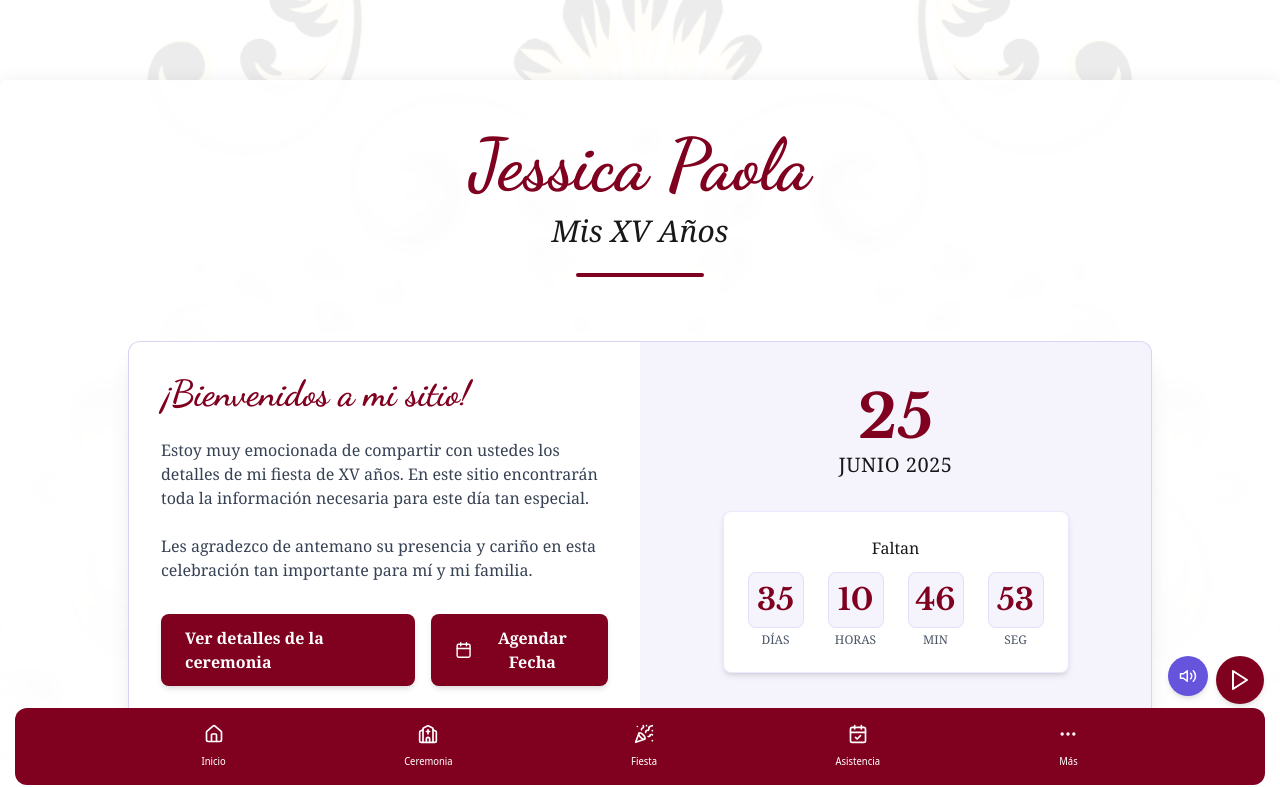
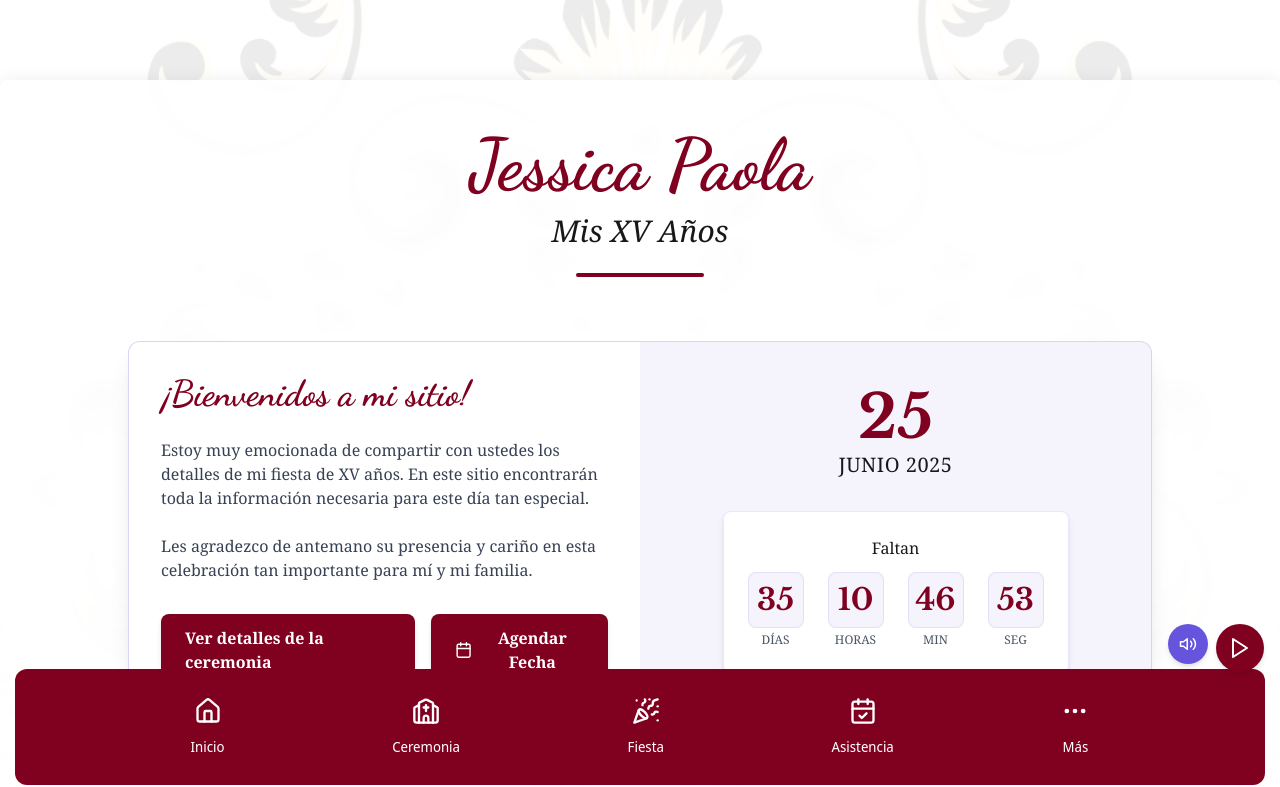
Before and after one commit to Lanyev/quince-jessica, a React (Vite) app: page / in a window 1280 px wide. Shown: the top 787 px of the page. Built offline with nearby package versions, Linux system fonts and the light colour scheme.

Commit message:
Ajusta estilos y z-index en componentes para mejorar la visualización y la interacción

```diff
--- a/src/App.jsx
+++ b/src/App.jsx
@@ -65,7 +65,7 @@ function App() {
         </div>
         <MusicPlayer audioSrc={audioSrc} />
         <ScrollToTop />
-        <footer className="w-full fixed bottom-0 left-0 right-0 z-50 p-[15px]">
+        <footer className="w-full fixed bottom-0 left-0 right-0 z-10 p-[15px]">
           <Navbar />
         </footer>
       </div>
--- a/src/components/MoreModal.jsx
+++ b/src/components/MoreModal.jsx
@@ -5,9 +5,8 @@ const MoreModal = ({ isOpen, onClose }) => {
   if (!isOpen) return null;
 
   return (
-    <>
-      <div className="fixed inset-0 bg-black/20 backdrop-blur-sm z-40" onClick={onClose}></div>
-      <div className="fixed bottom-[70px] left-1/2 transform -translate-x-1/2 w-[90%] max-w-sm bg-primary text-white rounded-xl shadow-xl p-4 z-50 border border-primary-light">      <div className="flex justify-between items-center mb-3">
+    <>      <div className="fixed inset-0 bg-black/20 backdrop-blur-sm z-40" onClick={onClose}></div>
+      <div className="fixed bottom-[70px] left-1/2 transform -translate-x-1/2 w-[90%] max-w-sm bg-primary text-white rounded-xl shadow-xl p-4 z-50 border border-primary-light"><div className="flex justify-between items-center mb-3">
         <h3 className="text-lg font-nav font-semibold text-white">Más opciones</h3>
         <button onClick={onClose} className="text-white/80 hover:text-white">
           <svg xmlns="http://www.w3.org/2000/svg" width="20" height="20" viewBox="0 0 24 24" fill="none" stroke="currentColor" strokeWidth="2" strokeLinecap="round" strokeLinejoin="round">
--- a/src/components/MusicPlayer.jsx
+++ b/src/components/MusicPlayer.jsx
@@ -34,12 +34,9 @@ const MusicPlayer = ({ audioSrc }) => {
       audio.removeEventListener('ended', handleAudioEnd);
     };
   }, [volume]);
-
-  return (
-    <div className="fixed bottom-24 right-4 z-40">
+  return (    <div className="fixed bottom-32 right-4 z-[100]">
       <audio ref={audioRef} src={audioSrc} preload="auto" loop />
-
-      {showVolume && (
+        {showVolume && (
         <div className="absolute bottom-16 right-1 bg-white/90 p-3 rounded-lg shadow-md mb-2 backdrop-blur-sm border border-primary/20 w-32">
           <label htmlFor="volume-control" className="text-xs text-primary mb-1 block font-serif">Volumen</label>
           <input
--- a/src/components/Navbar.jsx
+++ b/src/components/Navbar.jsx
@@ -7,42 +7,40 @@ const Navbar = () => {
 
   const openModal = () => setIsModalOpen(true);
   const closeModal = () => setIsModalOpen(false);  return (
-    <div className={`fixed bottom-0 left-0 right-0 w-full mx-auto max-w-[calc(100%-30px)] bg-primary text-white py-1 px-1 rounded-xl ${isModalOpen ? 'filter opacity-75' : ''}`} style={{ maxWidth: 'calc(100% - 30px)', marginLeft: 'auto', marginRight: 'auto', marginBottom: '15px' }}>
-    <ul className="menu menu-horizontal w-full flex justify-evenly">
-      <li>        <Link
+    <div className={`fixed bottom-0 left-0 right-0 w-full mx-auto max-w-[calc(100%-30px)] bg-primary text-white py-3 px-2 rounded-xl ${isModalOpen ? 'filter opacity-75' : ''}`} style={{ maxWidth: 'calc(100% - 30px)', marginLeft: 'auto', marginRight: 'auto', marginBottom: '15px', zIndex: 5 }}>
+    <ul className="menu menu-horizontal w-full flex justify-evenly">      <li>        <Link
           to="/"
-          className="flex flex-col items-center p-1 hover:bg-primary-light rounded-lg"
+          className="flex flex-col items-center p-2 hover:bg-primary-light rounded-lg"
         ><svg
             xmlns="http://www.w3.org/2000/svg"
-            width="20"
-            height="20"
+            width="24"
+            height="24"
             viewBox="0 0 24 24"
             fill="none"
             stroke="currentColor"
             strokeWidth="2"
             strokeLinecap="round"
             strokeLinejoin="round"
-            className="lucide lucide-house-icon lucide-house"
+            className="lucide lucide-house-icon lucide-house w-7 h-7"
           >
             <path d="M15 21v-8a1 1 0 0 0-1-1h-4a1 1 0 0 0-1 1v8" />
             <path d="M3 10a2 2 0 0 1 .709-1.528l7-5.999a2 2 0 0 1 2.582 0l7 5.999A2 2 0 0 1 21 10v9a2 2 0 0 1-2 2H5a2 2 0 0 1-2-2z" />
           </svg>
-          <p className="text-[10px] font-nav text-center mt-0.5">Inicio</p>
-        </Link>      </li>
-      <li>        <Link
+          <p className="text-sm font-nav text-center mt-1">Inicio</p>
+        </Link>      </li>      <li>        <Link
           to="/ceremonia"
-          className="flex flex-col items-center p-1 hover:bg-primary-light rounded-lg"
+          className="flex flex-col items-center p-2 hover:bg-primary-light rounded-lg"
         ><svg
             xmlns="http://www.w3.org/2000/svg"
-            width="20"
-            height="20"
+            width="24"
+            height="24"
             viewBox="0 0 24 24"
             fill="none"
             stroke="currentColor"
             strokeWidth="2"
             strokeLinecap="round"
             strokeLinejoin="round"
-            className="lucide lucide-church-icon lucide-church"
+            className="lucide lucide-church-icon lucide-church w-7 h-7"
           >
             <path d="M10 9h4" />
             <path d="M12 7v5" />
@@ -50,22 +48,21 @@ const Navbar = () => {
             <path d="M18 22V5.618a1 1 0 0 0-.553-.894l-4.553-2.277a2 2 0 0 0-1.788 0L6.553 4.724A1 1 0 0 0 6 5.618V22" />
             <path d="m18 7 3.447 1.724a1 1 0 0 1 .553.894V20a2 2 0 0 1-2 2H4a2 2 0 0 1-2-2V9.618a1 1 0 0 1 .553-.894L6 7" />
           </svg>
-          <p className="text-[10px] font-nav text-center mt-0.5">Ceremonia</p>
-        </Link>      </li>
-      <li>        <Link
+          <p className="text-sm font-nav text-center mt-1">Ceremonia</p>
+        </Link>      </li>      <li>        <Link
           to="/fiesta"
-          className="flex flex-col items-center p-1 hover:bg-primary-light rounded-lg"
+          className="flex flex-col items-center p-2 hover:bg-primary-light rounded-lg"
         ><svg
             xmlns="http://www.w3.org/2000/svg"
-            width="20"
-            height="20"
+            width="24"
+            height="24"
             viewBox="0 0 24 24"
             fill="none"
             stroke="currentColor"
             strokeWidth="2"
             strokeLinecap="round"
             strokeLinejoin="round"
-            className="lucide lucide-party-popper-icon lucide-party-popper"
+            className="lucide lucide-party-popper-icon lucide-party-popper w-7 h-7"
           >
             <path d="M5.8 11.3 2 22l10.7-3.79" />
             <path d="M4 3h.01" />
@@ -77,23 +74,22 @@ const Navbar = () => {
             <path d="m11 2 .33.82c.34.86-.2 1.82-1.11 1.98C9.52 4.9 9 5.52 9 6.23V7" />
             <path d="M11 13c1.93 1.93 2.83 4.17 2 5-.83.83-3.07-.07-5-2-1.93-1.93-2.83-4.17-2-5 .83-.83 3.07.07 5 2Z" />
           </svg>
-          <p className="text-[10px] font-nav text-center mt-0.5">Fiesta</p>
+          <p className="text-sm font-nav text-center mt-1">Fiesta</p>
         </Link>
-      </li>
-      <li>        <Link
+      </li>      <li>        <Link
           to="/asistencia"
-          className="flex flex-col items-center p-1 hover:bg-primary-light rounded-lg"
+          className="flex flex-col items-center p-2 hover:bg-primary-light rounded-lg"
         ><svg
             xmlns="http://www.w3.org/2000/svg"
-            width="20"
-            height="20"
+            width="24"
+            height="24"
             viewBox="0 0 24 24"
             fill="none"
             stroke="currentColor"
             strokeWidth="2"
             strokeLinecap="round"
             strokeLinejoin="round"
-            className="lucide lucide-calendar-check-icon lucide-calendar-check"
+            className="lucide lucide-calendar-check-icon lucide-calendar-check w-7 h-7"
           >
             <path d="M8 2v4" />
             <path d="M16 2v4" />
@@ -101,30 +97,29 @@ const Navbar = () => {
             <path d="M3 10h18" />
             <path d="m9 16 2 2 4-4" />
           </svg>
-          <p className="text-[10px] font-nav text-center mt-0.5">Asistencia</p>
+          <p className="text-sm font-nav text-center mt-1">Asistencia</p>
         </Link>      </li>
       <li>
-        <button
-          onClick={openModal}
-          className="flex flex-col items-center p-1 hover:bg-primary-light rounded-lg w-full"
+        <button          onClick={openModal}
+          className="flex flex-col items-center p-2 hover:bg-primary-light rounded-lg w-full"
         >
           <svg
             xmlns="http://www.w3.org/2000/svg"
-            width="20"
-            height="20"
+            width="24"
+            height="24"
             viewBox="0 0 24 24"
             fill="none"
             stroke="currentColor"
             strokeWidth="2"
             strokeLinecap="round"
             strokeLinejoin="round"
-            className="lucide lucide-more-horizontal"
+            className="lucide lucide-more-horizontal w-7 h-7"
           >
             <circle cx="12" cy="12" r="1" />
             <circle cx="19" cy="12" r="1" />
             <circle cx="5" cy="12" r="1" />
           </svg>
-          <p className="text-[10px] font-nav text-center mt-0.5">Más</p>
+          <p className="text-sm font-nav text-center mt-1">Más</p>
         </button>
       </li>
     </ul>
--- a/src/components/ScrollToTop.jsx
+++ b/src/components/ScrollToTop.jsx
@@ -33,10 +33,8 @@ const ScrollToTop = () => {
         <motion.button
           initial={{ opacity: 0, scale: 0.8 }}
           animate={{ opacity: 1, scale: 1 }}
-          exit={{ opacity: 0, scale: 0.8 }}
-          transition={{ duration: 0.3 }}
-          onClick={scrollToTop}
-          className="fixed bottom-24 left-4 z-40 w-10 h-10 bg-primary/80 rounded-full shadow-md flex items-center justify-center hover:bg-primary-light transition-colors duration-300"
+          exit={{ opacity: 0, scale: 0.8 }}          transition={{ duration: 0.3 }}          onClick={scrollToTop}
+          className="fixed bottom-32 left-4 z-[100] w-10 h-10 bg-primary/80 rounded-full shadow-md flex items-center justify-center hover:bg-primary-light transition-colors duration-300"
           aria-label="Volver arriba"
         >
           <svg
```
Also changed, not shown: src/pages/Galeria.jsx (+11 -13 lines).
